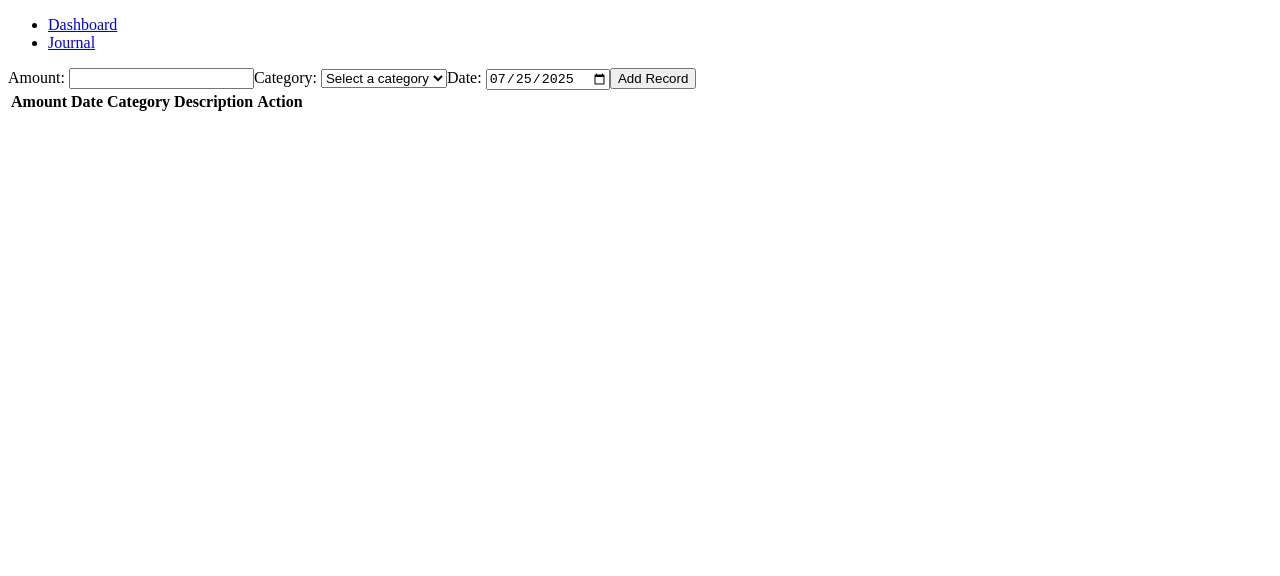
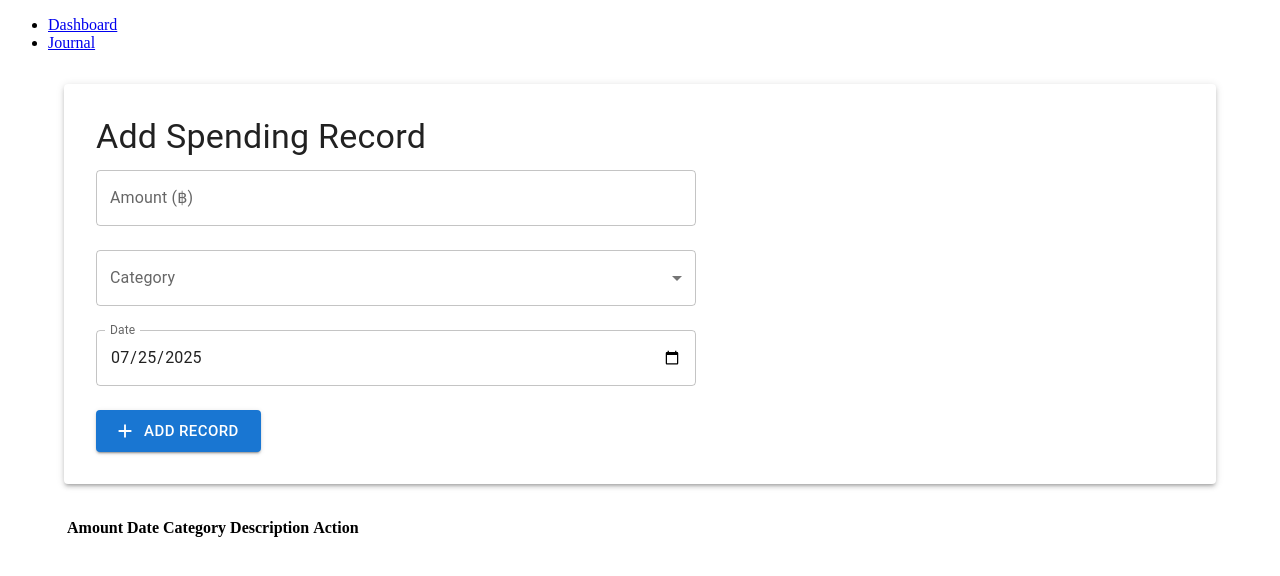
Before and after one commit to haoz20/spending-tracker, a React (Vite) app: page /spending-tracker/journal in a window 1280 px wide. Shown: the top 576 px of the page. Built offline with nearby package versions, Linux system fonts and the light colour scheme.

Commit message:
refactor Journal component to use react-hook-form for form handling and improve UI with Material-UI components

```diff
--- a/src/routes/Journal.jsx
+++ b/src/routes/Journal.jsx
@@ -1,77 +1,177 @@
-import { useState, useRef } from 'react';
 import { useLocalStorage } from 'react-use';
-import SpendingTable from '../components/SpendingTable'
+import { useForm, Controller } from 'react-hook-form';
+import {
+  Box,
+  TextField,
+  Select,
+  MenuItem,
+  FormControl,
+  InputLabel,
+  Button,
+  Typography,
+  Container,
+  Paper,
+  FormHelperText
+} from '@mui/material';
+import { Add as AddIcon } from '@mui/icons-material';
+import SpendingTable from '../components/SpendingTable';
 import spendingCategory from '../data/spending_category.json';
 
 function Journal() {
+    const {
+        control,
+        handleSubmit,
+        reset,
+        formState: { errors }
+    } = useForm({
+        defaultValues: {
+            amount: '',
+            category: '',
+            date: new Date().toISOString().split('T')[0]
+        }
+    });
 
     const [spendingData, setSpendingData] = useLocalStorage('spendingData', []);
     const [customCategory, setCustomCategory] = useLocalStorage('customCategory', []);
     const [lastId, setLastId] = useLocalStorage('lastId', 0);
 
-    const amount = useRef();
-    const category = useRef();
-    const date = useRef();
+    const today = new Date().toISOString().split('T')[0];
 
-    const today = new Date().toISOString().split('T')[0];
-    console.log(today);
-
-    const handleSubmit = (event) => {
-        event.preventDefault();
-        if (!amount.current.value || !category.current.value || !date.current.value) {
-            alert('Please fill out all fields.');
-            return;
-        }
-
+    const onSubmit = (data) => {
         const newRecord = {
             spending_id: lastId + 1,
-            amount: parseInt(amount.current.value),
-            category: category.current.value,
-            date: date.current.value,
-        }
+            amount: parseInt(data.amount),
+            category: data.category,
+            date: data.date,
+        };
+
         console.log('New Record:', newRecord);
         setSpendingData([...spendingData, newRecord]);
         setLastId(lastId + 1);
-        amount.current.value = '';
-        category.current.value = '';
-        date.current.value = today; // Reset date to
+
+        // Reset form with today's date
+        reset({
+            amount: '',
+            category: '',
+            date: today
+        });
     };
 
     const onDeleteItem = (index) => {
-        const updatedData = [...spendingData]; // Create a shallow copy of the array
-        updatedData.splice(index, 1); // Remove the item at the specified index
-        setSpendingData(updatedData); // Update state with the modified array
+        const updatedData = [...spendingData];
+        updatedData.splice(index, 1);
+        setSpendingData(updatedData);
     };
 
     return (
-        <>
-            <form onSubmit={handleSubmit}>
-                <label>Amount: </label>
-                <input type="number" ref={amount} />
-                <label htmlFor="category">Category: </label>
-                <select name="category" id="category" ref={category} defaultValue={""}>
-                    <option value={""}>
-                        Select a category
-                    </option>
-                    {spendingCategory.map((item, index) => (
-                        <option key={index} value={item.category}>{item.category}</option>
-                    ))}
-                    <option disabled>Custom Category</option>
-                    {customCategory.map((item, index) => (
-                        <option key={index} value={item.category}>{item.category}</option>
-                    ))}
-                </select>
-                <label htmlFor="date">Date: </label>
-                <input type="date" ref={date} defaultValue={today} />
-                <button type="submit">Add Record</button>
-            </form>
+        <Container maxWidth="lg" sx={{ mt: 4, mb: 4 }}>
+            <Paper elevation={3} sx={{ p: 4, mb: 4 }}>
+                <Typography variant="h4" component="h1" gutterBottom>
+                    Add Spending Record
+                </Typography>
+
+                <Box
+                    component="form"
+                    onSubmit={handleSubmit(onSubmit)}
+                    sx={{
+                        display: 'flex',
+                        flexDirection: 'column',
+                        gap: 3,
+                        maxWidth: 600
+                    }}
+                >
+                    <Controller
+                        name="amount"
+                        control={control}
+                        rules={{
+                            required: 'Amount is required',
+                            min: { value: 1, message: 'Amount must be greater than 0' }
+                        }}
+                        render={({ field }) => (
+                            <TextField
+                                {...field}
+                                label="Amount (฿)"
+                                type="number"
+                                variant="outlined"
+                                error={!!errors.amount}
+                                helperText={errors.amount?.message}
+                                fullWidth
+                            />
+                        )}
+                    />
+
+                    <Controller
+                        name="category"
+                        control={control}
+                        rules={{ required: 'Category is required' }}
+                        render={({ field }) => (
+                            <FormControl fullWidth error={!!errors.category}>
+                                <InputLabel>Category</InputLabel>
+                                <Select
+                                    {...field}
+                                    label="Category"
+                                >
+                                    {spendingCategory.map((item, index) => (
+                                        <MenuItem key={index} value={item.category}>
+                                            {item.category}
+                                        </MenuItem>
+                                    ))}
+                                    {customCategory.length > 0 && (
+                                        <MenuItem disabled>
+                                            <em>Custom Categories</em>
+                                        </MenuItem>
+                                    )}
+                                    {customCategory.map((item, index) => (
+                                        <MenuItem key={`custom-${index}`} value={item.category}>
+                                            {item.category}
+                                        </MenuItem>
+                                    ))}
+                                </Select>
+                                {errors.category && (
+                                    <FormHelperText>{errors.category.message}</FormHelperText>
+                                )}
+                            </FormControl>
+                        )}
+                    />
+
+                    <Controller
+                        name="date"
+                        control={control}
+                        rules={{ required: 'Date is required' }}
+                        render={({ field }) => (
+                            <TextField
+                                {...field}
+                                label="Date"
+                                type="date"
+                                variant="outlined"
+                                error={!!errors.date}
+                                helperText={errors.date?.message}
+                                fullWidth
+                                InputLabelProps={{
+                                    shrink: true,
+                                }}
+                            />
+                        )}
+                    />
+
+                    <Button
+                        type="submit"
+                        variant="contained"
+                        size="large"
+                        startIcon={<AddIcon />}
+                        sx={{ alignSelf: 'flex-start' }}
+                    >
+                        Add Record
+                    </Button>
+                </Box>
+            </Paper>
 
             <SpendingTable
                 data={spendingData}
-                onDeleteRecord={onDeleteItem} />
-        </>
+                onDeleteRecord={onDeleteItem}
+            />
+        </Container>
     );
 }
 
-
 export default Journal;
```
